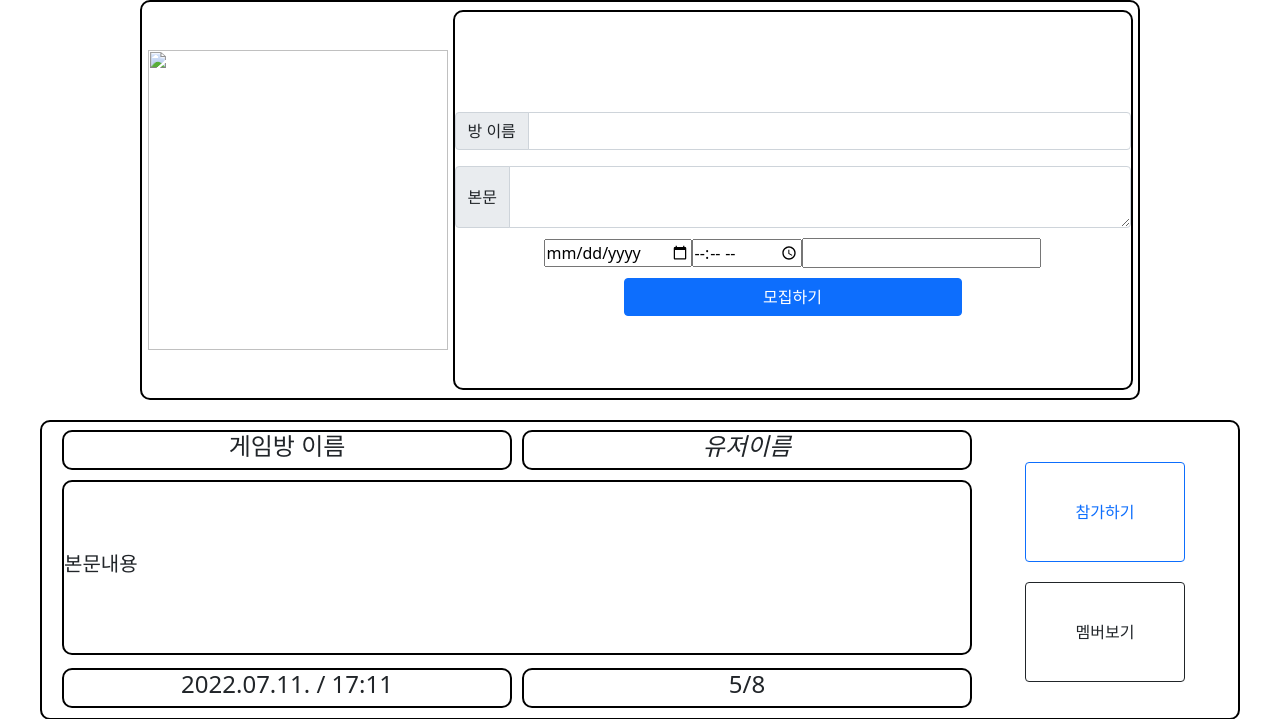
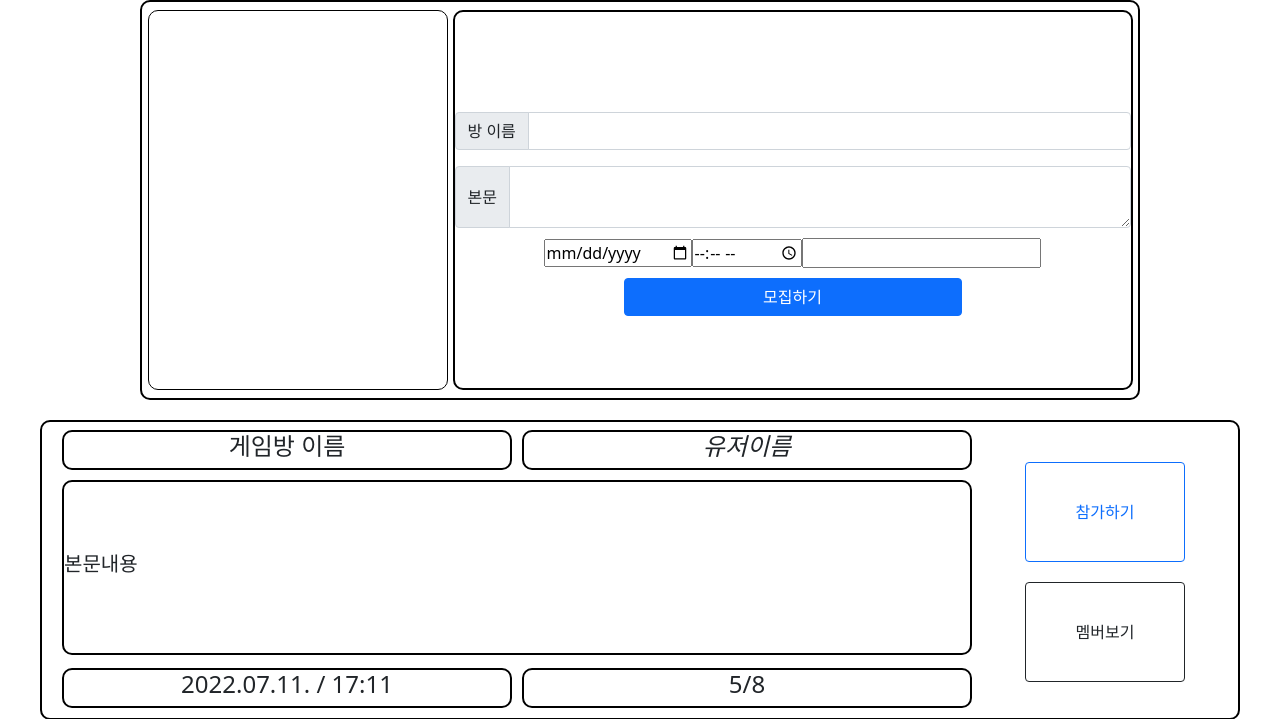
Before and after one commit to ckstn0225/Game_together, a Flask app: template templates/posting.html in a window 1280 px wide. Shown: the top 719 px of the page. Run offline with Flask 2, Linux system fonts and the light colour scheme; the template is opened without the code that fills it, so the values that code supplies are empty; some libraries are stand-ins or nearby versions.

Commit message:
이미지 표시 수정

```diff
--- a/templates/posting.html
+++ b/templates/posting.html
@@ -30,6 +30,15 @@
             margin-right: 5px;
         }
 
+        .img-box {
+            background-position: center;
+            background-size: cover;
+            height: 380px;
+            width: 300px;
+            margin-right: 5px;
+            border-radius: 10px;
+            border: 1px solid black;
+        }
         .input-box {
             height: 380px;
             width: 680px;
@@ -183,7 +192,7 @@
 </head>
 <body>
 <div class="wrap">
-    <img src="https://t1.daumcdn.net/cfile/tistory/2463694C53D0A5D806">
+    <div class="img-box" style="background-image:url('https://t1.daumcdn.net/cfile/tistory/2463694C53D0A5D806')"></div>
     <div class="input-box">
         <div class="input-group mb-3">
             <span class="input-group-text" id="basic-addon1">방 이름</span>
```
